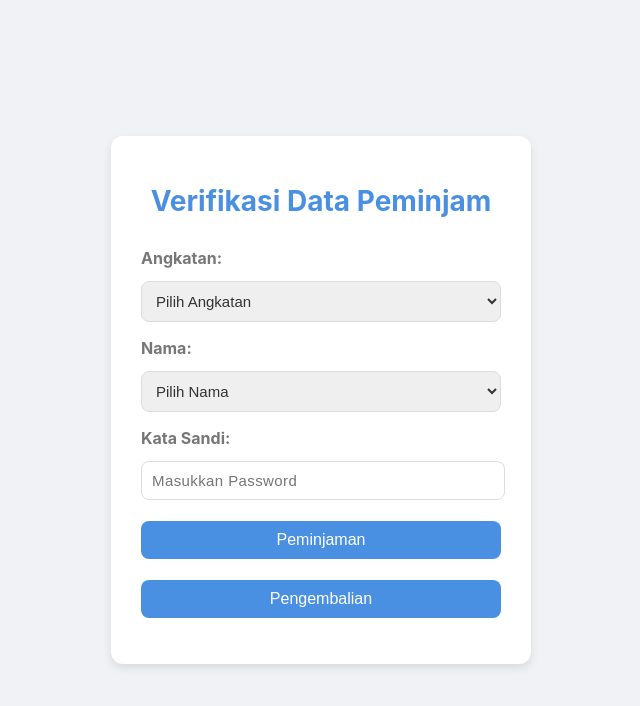
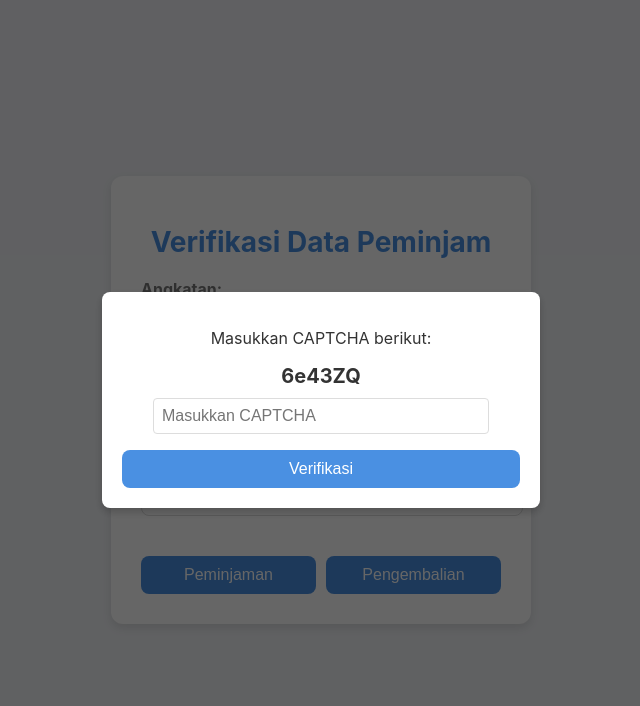
Before and after one commit to nawawimegahertz/rekap-peminjam-alat-lab, a plain HTML site: page index.html in a window 1280 px wide. Both pictures are taken after a click on the button "Peminjaman". Shown: the whole page, without its empty margins (319-959 px from the left). Drawn offline with Linux system fonts and the light colour scheme; no server answers.

Commit message:
Update index.html
Updated with Captcha verification before submiting data and button selection.

```diff
--- a/index.html
+++ b/index.html
@@ -20,19 +20,15 @@
       color: #4a90e2;
       font-weight: 600;
       text-align: center;
-      margin-bottom: 30px;
+      margin-bottom: 20px;
     }
-    div {
+    .container {
       background: #fff;
       padding: 30px;
       border-radius: 12px;
       box-shadow: 0px 4px 10px rgba(0, 0, 0, 0.1);
       max-width: 360px;
       width: 100%;
-      transition: transform 0.3s ease;
-    }
-    div:hover {
-      transform: scale(1.01);
     }
     label {
       font-size: 16px;
@@ -40,37 +36,64 @@
       display: block;
       margin-bottom: 8px;
     }
-    select, input, button {
+    select, input {
       width: 100%;
       padding: 10px;
-      margin: 5px 0 16px;
+      margin-bottom: 16px;
       border-radius: 8px;
       border: 1px solid #ddd;
       font-size: 15px;
       color: #333;
-      outline: none;
-      transition: border-color 0.3s ease;
     }
-    select:focus, input:focus {
-      border-color: #4a90e2;
-    }
-    input[type="password"] {
-      letter-spacing: 0.4px;
-      max-width: 95%;
+    .button-group {
+      display: flex;
+      gap: 10px;
+      justify-content: center;
     }
     button {
+      width: 100%;
+      padding: 10px;
       background: #4a90e2;
       color: #fff;
       cursor: pointer;
       border: none;
+      border-radius: 8px;
       font-size: 16px;
       font-weight: 500;
-      margin-top: 5px;
-      transition: background 0.3s ease, transform 0.2s ease;
+      transition: background 0.3s ease;
     }
+
     button:hover {
       background: #ae56d9;
-      transform: translateY(-2px);
+    }
+    input[type="password"] {
+      margin-bottom: 40px; /* Tambah jarak lebih besar */
+    }
+    .captcha-popup {
+      display: none;
+      position: fixed;
+      top: 0;
+      left: 0;
+      width: 100%;
+      height: 100%;
+      background: rgba(0, 0, 0, 0.6);
+      justify-content: center;
+      align-items: center;
+    }
+    .captcha-box {
+      background: #fff;
+      padding: 20px;
+      border-radius: 8px;
+      text-align: center;
+      box-shadow: 0 4px 8px rgba(0, 0, 0, 0.2);
+    }
+    .captcha-box input {
+      margin-top: 10px;
+      padding: 8px;
+      font-size: 16px;
+      width: 80%;
+      border: 1px solid #ddd;
+      border-radius: 4px;
     }
   </style>
   <script>
@@ -78,8 +101,6 @@
       try {
         const response = await fetch('https://script.google.com/macros/s/AKfycbyZOi9u8-V_5_dPi-D7Es9VQG1FG5AqtAoqw8TXaUWwc7jpoICGp5FZGkLW7wVXcnLp/exec');
         const data = await response.json();
-
-        // Populate kelas dropdown
         const kelasDropdown = document.getElementById("kelasDropdown");
         data.kelas.forEach(kelas => {
           const option = document.createElement("option");
@@ -96,8 +117,6 @@
       try {
         const response = await fetch(`https://script.google.com/macros/s/AKfycbyZOi9u8-V_5_dPi-D7Es9VQG1FG5AqtAoqw8TXaUWwc7jpoICGp5FZGkLW7wVXcnLp/exec?kelas=${kelas}`);
         const data = await response.json();
-
-        // Populate nama dropdown based on selected kelas
         const namaDropdown = document.getElementById("namaDropdown");
         namaDropdown.innerHTML = '<option value="">Pilih Nama</option>';
         data.nama.forEach(nama => {
@@ -111,7 +130,35 @@
       }
     }
 
-    async function verifyData() {
+    function openCaptchaPopup(buttonType) {
+      document.getElementById("captcha-popup").style.display = "flex";
+      document.getElementById("buttonType").value = buttonType;
+      generateCaptcha();
+    }
+
+    function generateCaptcha() {
+      const characters = '0123456789ABCDEFGHIJKLMNOPQRSTUVWXYZabcdefghijklmnopqrstuvwxyz';
+      let captcha = '';
+      for (let i = 0; i < 6; i++) {
+        captcha += characters.charAt(Math.floor(Math.random() * characters.length));
+      }
+      document.getElementById("captchaCode").textContent = captcha;
+    }
+
+    function verifyCaptcha() {
+      const input = document.getElementById("captchaInput").value;
+      const code = document.getElementById("captchaCode").textContent;
+      if (input === code) {
+        document.getElementById("captcha-popup").style.display = "none";
+        verifyData(document.getElementById("buttonType").value);
+      } else {
+        alert("CAPTCHA tidak cocok. Coba lagi.");
+        generateCaptcha();
+        document.getElementById("captchaInput").value = "";
+      }
+    }
+
+    async function verifyData(buttonType) {
       const kelas = document.getElementById("kelasDropdown").value;
       const nama = document.getElementById("namaDropdown").value;
       const password = document.getElementById("passwordInput").value;
@@ -121,28 +168,16 @@
         return;
       }
 
-      try {
-        const response = await fetch(`https://script.google.com/macros/s/AKfycbyZOi9u8-V_5_dPi-D7Es9VQG1FG5AqtAoqw8TXaUWwc7jpoICGp5FZGkLW7wVXcnLp/exec?kelas=${kelas}&nama=${nama}&password=${password}`);
-        const result = await response.json();
-
-        if (result.match) {
-          alert("Terdaftar");
-        } else {
-          alert("Password salah");
-        }
-
-        // Kosongkan kolom password setelah verifikasi
-        document.getElementById("passwordInput").value = "";
-      } catch (error) {
-        console.error("Error verifying data:", error);
-      }
+      // Implement the verification process for "Peminjaman" or "Pengembalian" based on buttonType
+      alert(buttonType + " berhasil!");
+      document.getElementById("passwordInput").value = "";
     }
 
     document.addEventListener("DOMContentLoaded", fetchData);
   </script>
 </head>
 <body>
-  <div>
+  <div class="container">
     <h1><strong>Verifikasi Data Peminjam</strong></h1>
     <label for="kelasDropdown"><strong>Angkatan:</strong></label>
     <select id="kelasDropdown" onchange="fetchNama(this.value)">
@@ -157,8 +192,20 @@
     <label for="passwordInput"><strong>Kata Sandi:</strong></label>
     <input type="password" id="passwordInput" placeholder="Masukkan Password">
 
-    <button onclick="verifyData()">Peminjaman</button>
-    <button onclick="verifyData()">Pengembalian</button>
+    <div class="button-group">
+      <button onclick="openCaptchaPopup('Peminjaman')">Peminjaman</button>
+      <button onclick="openCaptchaPopup('Pengembalian')">Pengembalian</button>
+    </div>
+  </div>
+
+  <div id="captcha-popup" class="captcha-popup">
+    <div class="captcha-box">
+      <p>Masukkan CAPTCHA berikut:</p>
+      <span id="captchaCode" style="font-weight: bold; font-size: 20px;"></span>
+      <input type="text" id="captchaInput" placeholder="Masukkan CAPTCHA">
+      <button onclick="verifyCaptcha()">Verifikasi</button>
+    </div>
+    <input type="hidden" id="buttonType">
   </div>
 </body>
 </html>
```
